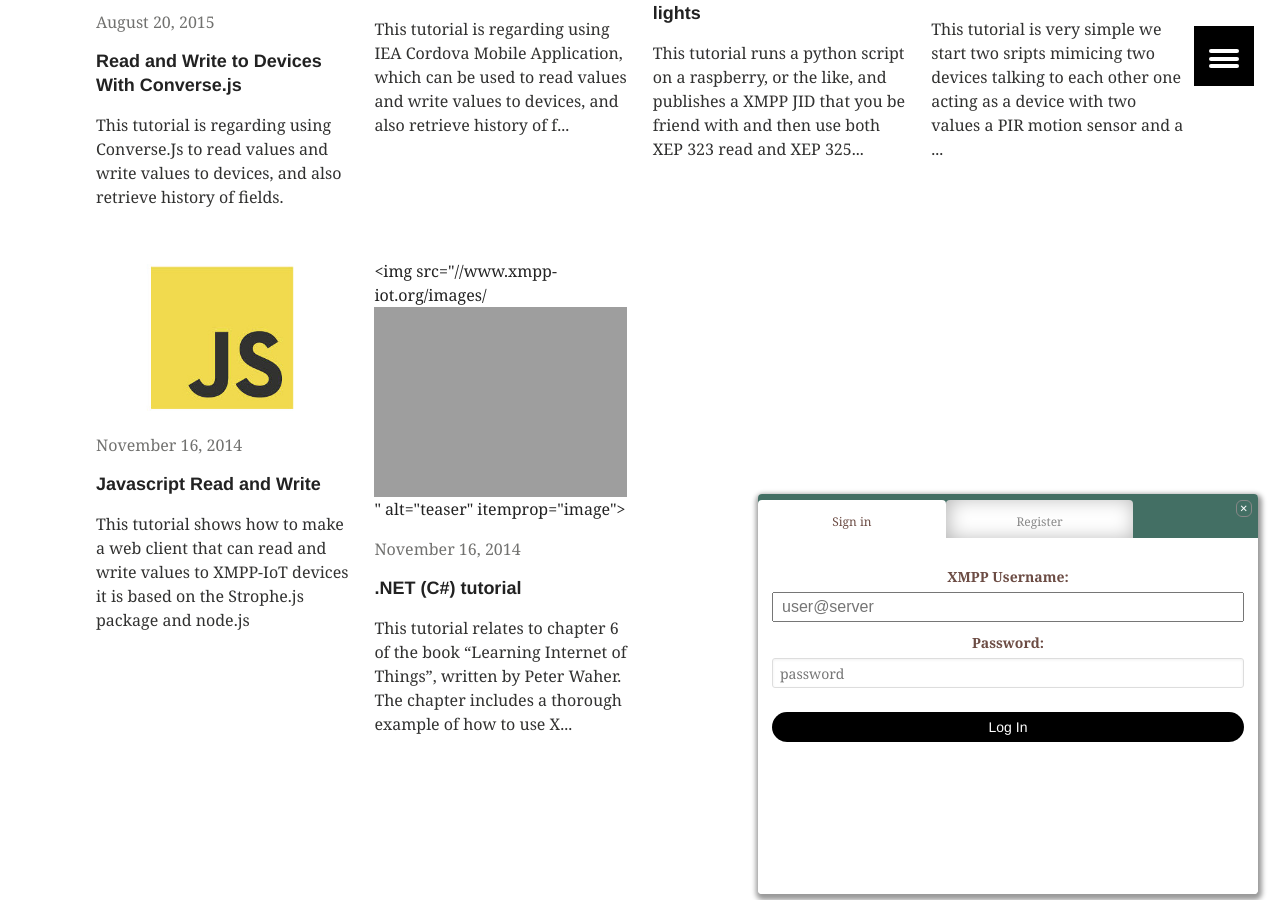
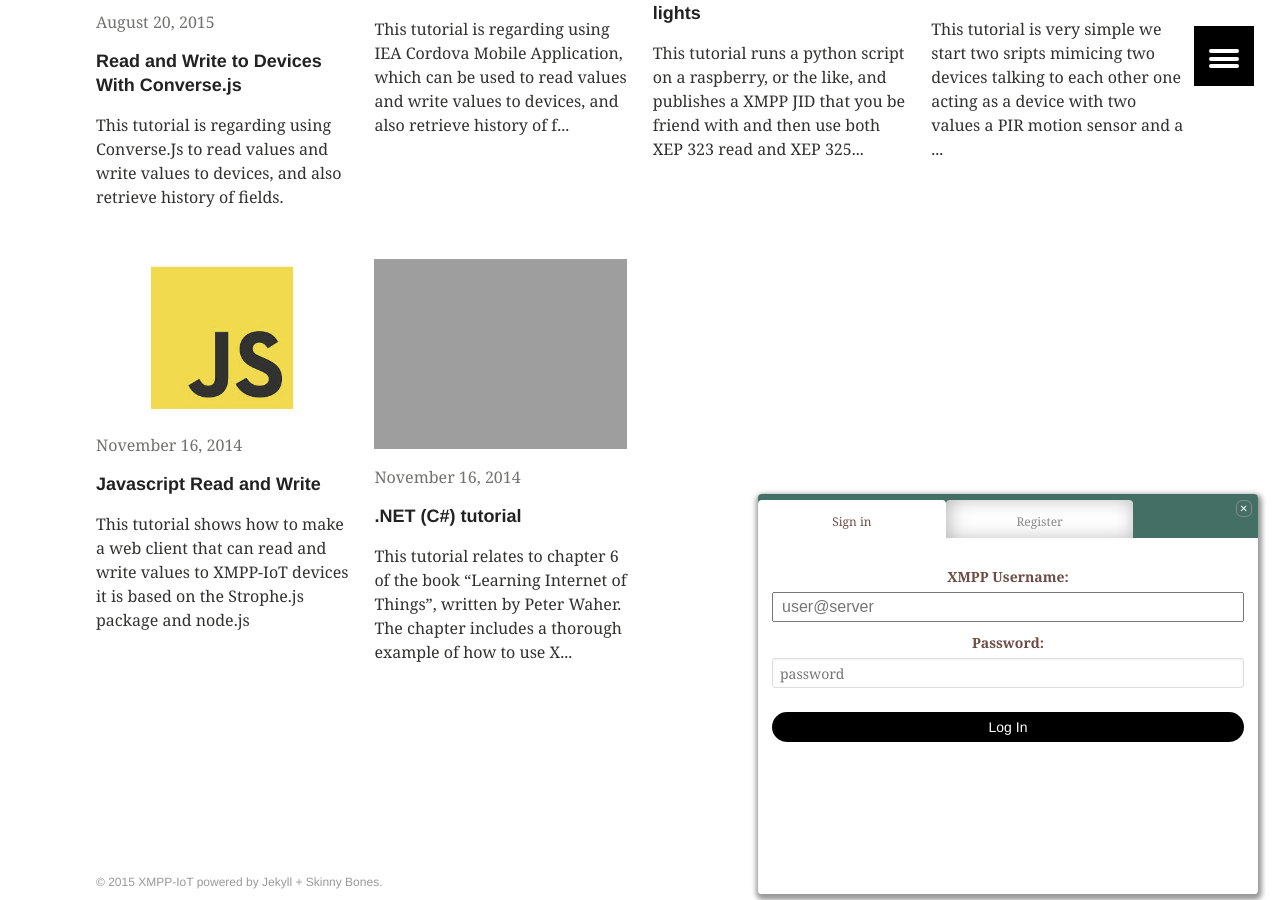
Before and after one commit to xmpp-iot/xmpp-iot.github.io, a Jekyll site: the page built from tutorials/index.md, in a window 1280 px wide and 900 px high, scrolled down 518 px. Built offline with Jekyll 4.4.1, drawn with Linux system fonts in a browser that asks for light colours; some web fonts are replaced.

Commit message:
Update 2014-11-16-dotnet-tutorial.md

```diff
--- a/_posts/tutorials/2014-11-16-dotnet-tutorial.md
+++ b/_posts/tutorials/2014-11-16-dotnet-tutorial.md
@@ -6,7 +6,7 @@ modified: 2014-11-16T01:01:01
 tags: []
 toc: true
 image:
- teaser: <img src="http://www.xmpp-iot.org/images/net-logo.jpg" width="400" height="250" />
+ teaser: net-logo.jpg
 share: false
 comments: false
 ads: false
```
